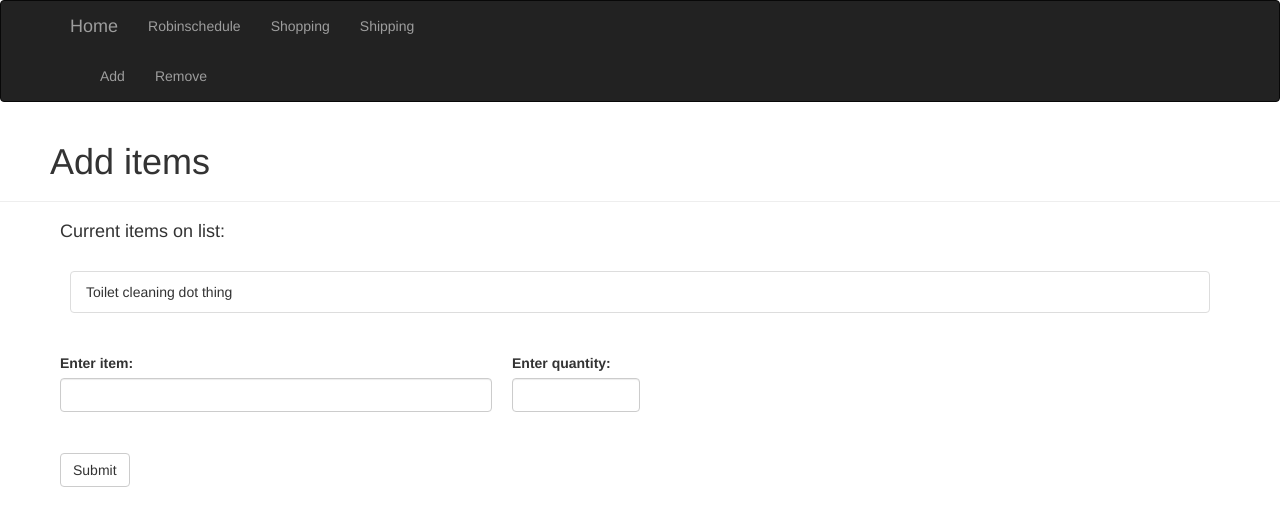
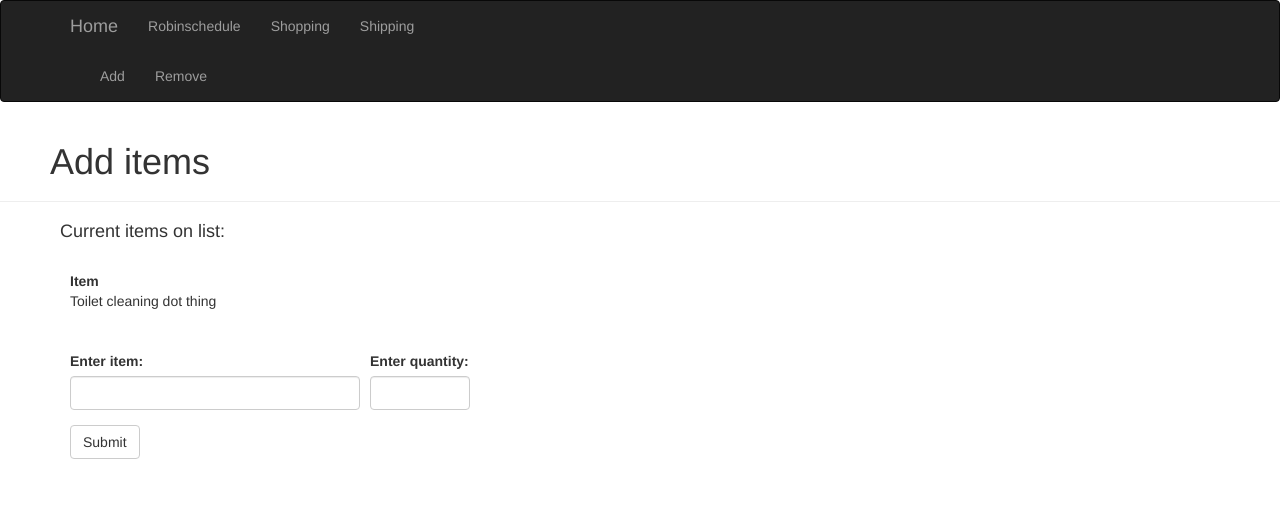
Before and after one commit to Tobio89/homeSite, a Flask app: page /shopping/add in a window 1280 px wide. Shown: the top 526 px of the page. Run offline with Flask 2, Linux system fonts and the light colour scheme; data comes from the database, SQL or seed files in the repository; some libraries are stand-ins or nearby versions.

Commit message:
Organise add page form with table, fix table tag order in shopping file

```diff
--- a/templates/add.html
+++ b/templates/add.html
@@ -31,12 +31,30 @@
 <br />
 
 <div class="container">
-    {% if items %}
-    <ul class="list-group">
+    <table>
+
+
+        {% if items %}
+
+        <th style="width:500px">
+            Item
+        </th>
+        <th>
+            <!-- blank -->
+        </th>
         {% for item in items %}
-            <li class="list-group-item">{{item}}</li>
+        <tr>
+            <td>
+                {{item.itemName}}
+            </td>
+            <td>
+                {% if item.quantity %}
+                {{item.quantity}}
+                {% endif %}
+            </td>
+        </tr>
         {% endfor %}
-    </ul>
+    </table>
     {% else %}
         <div class="list-group-heading" style="padding-left: 50px;">
             There's nothing on here. Add some items!
@@ -44,22 +62,33 @@
     {% endif %}
 </div>
 <br />
+<br />
+<div class="container">
+    <table>
     <form class="form" method="post" role="form">
-        {{ form.hidden_tag() }}
-        {{ wtf.form_errors(form, hiddens="only") }}
-      <div style="width:40%; float:left; padding:0 20px 0 60px;">
-        {{ wtf.form_field(form.item) }}
+        <tr>
 
-    </div>
-    <div style="float:left; width:10%">
-        {{ wtf.form_field(form.quant) }}
-    </div>
-    <br />
-    <div style="padding:80px 20px 0 60px">
-        {{ wtf.form_field(form.submit) }}
-    </div>
+        <td style="width: 300px; padding-right: 10px;">
 
+                {{ form.hidden_tag() }}
+                {{ wtf.form_errors(form, hiddens="only") }}
 
-      </form>
+                {{ wtf.form_field(form.item) }}
+
+        </td>
+        <td style="width: 100px;">
+                {{ wtf.form_field(form.quant) }}
+
+        </td>
+        </tr>
+        <tr>
+            <td colspan="2">
+
+                {{ wtf.form_field(form.submit) }}
+            </td>
+        </tr>
+    </form>
+    </table>
+</div>
 <!-- {{ wtf.quick_form(form)}} -->
 {% endblock %}
--- a/templates/shopping.html
+++ b/templates/shopping.html
@@ -38,9 +38,11 @@
                 <td>
                     {{item.itemName}}
                 </td>
-                <td>{% if item.quantity %}
+                <td>
+                    {% if item.quantity %}
                     {{item.quantity}}
-                </td>{% endif %}
+                    {% endif %}
+                </td>
             </tr>
         {% endfor %}
     </table>
```
